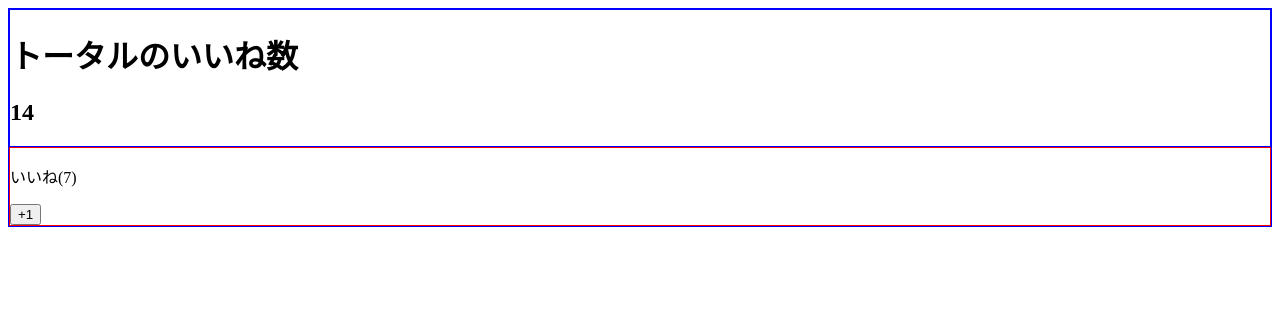
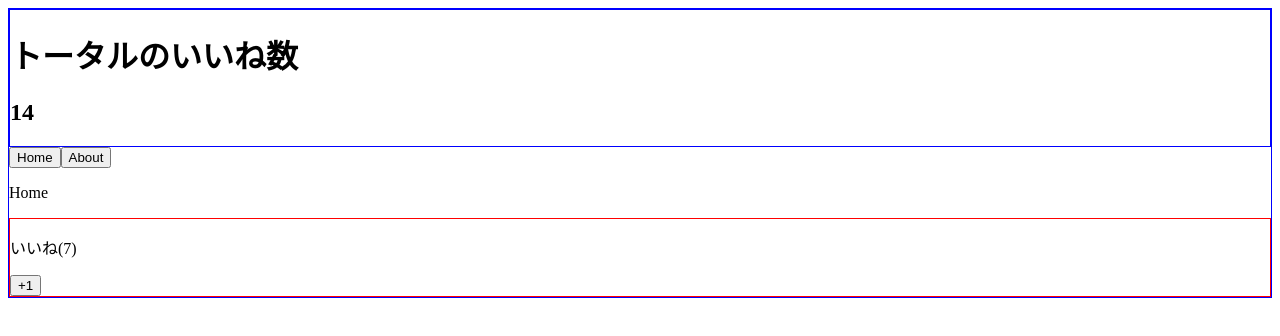
Before and after one commit to junichiseki0831/vue_project, a Vue app: page / in a window 1280 px wide. Shown: the top 336 px of the page. Built offline with nearby package versions, Linux system fonts and the light colour scheme.

Commit message:
componentタグとis属性で表示するコンポーネントを動的に変更する。

```diff
--- a/src/App.vue
+++ b/src/App.vue
@@ -10,6 +10,10 @@
         <h2>{{ number }}</h2>
       </template>
     </LikeHeader>
+    <button @click="currentComponent = 'Home'">Home</button>
+    <button @click="currentComponent = 'About'">About</button>
+    <!-- componentタグとis属性で表示するコンポーネントを動的に変更する。 -->
+    <component :is="currentComponent"></component>
     <!-- グローバル登録した<LikeNumber>を使用する。 -->
     <!-- :total-number="number" 親から取得した値を動的に描画する。 -->
     <!-- @my-click="number = $eventt"     子から取得した取得した値を$eventで取得し{{ number }}（data:number)に反映する。 -->
@@ -18,22 +22,28 @@
     <LikeNumber :total-number="number" @my-click="incrementNumber"></LikeNumber>
     <!-- @my-click="$event"     子から取得した取得した値を$eventで取得し{{ number }}（data:number)に反映する。 -->
     <!-- <LikeNumber :total-number="number" @my-click="number = $event"></LikeNumber> -->
+
   </div>
 </template>
 
 <script>
 //./LikeHeader.vueをインポート
 import LikeHeader from "./components/LikeHeader.vue"
+import Home from "./components/Home.vue"
+import About from "./components/About.vue"
 
 export default {
   data() {
     return {
-      number: 14
+      number: 14,
+      currentComponent: Home
     }
   },
   //ローカルに<LikeHeader>コンポーネントを登録する。
   components: {
-    LikeHeader
+    LikeHeader,
+    Home,
+    About
   },
   methods: {
     //引数にvalueを使用することにより、$emitで渡された子コンポーネントの値が渡される。
--- /dev/null
+++ b/src/components/About.vue
@@ -0,0 +1,3 @@
+<template>
+  <p>About</p>
+</template>
--- /dev/null
+++ b/src/components/Home.vue
@@ -0,0 +1,3 @@
+<template>
+  <p>Home</p>
+</template>
--- a/src/components/LikeHeader.vue
+++ b/src/components/LikeHeader.vue
@@ -9,6 +9,13 @@
 
 <script>
 export default {
-  props: ["headerText"]
+  data() {
+    return {
+      user: {
+        firstName: "Jack",
+        secondName: "Donald"
+      }
+    }
+  }
 }
 </script>
```
